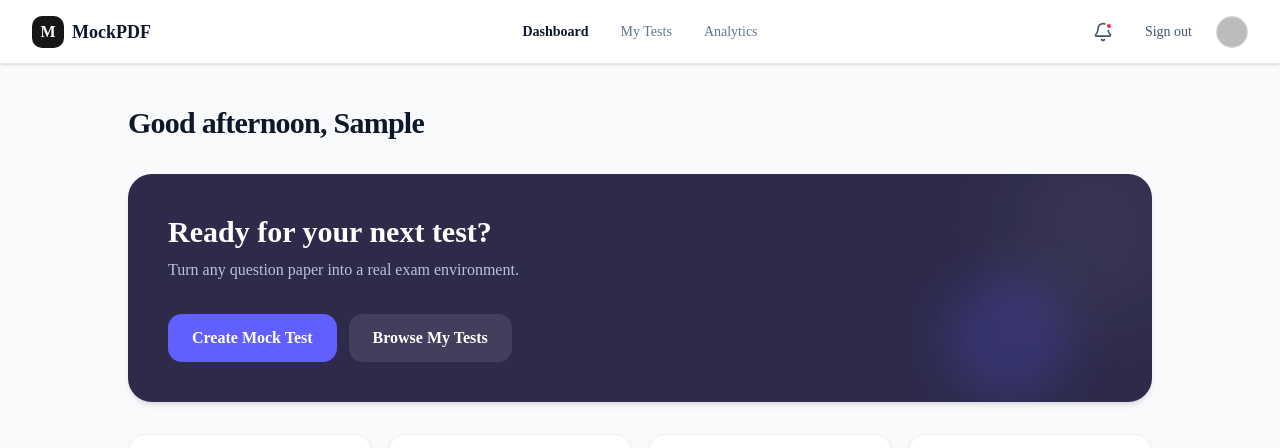
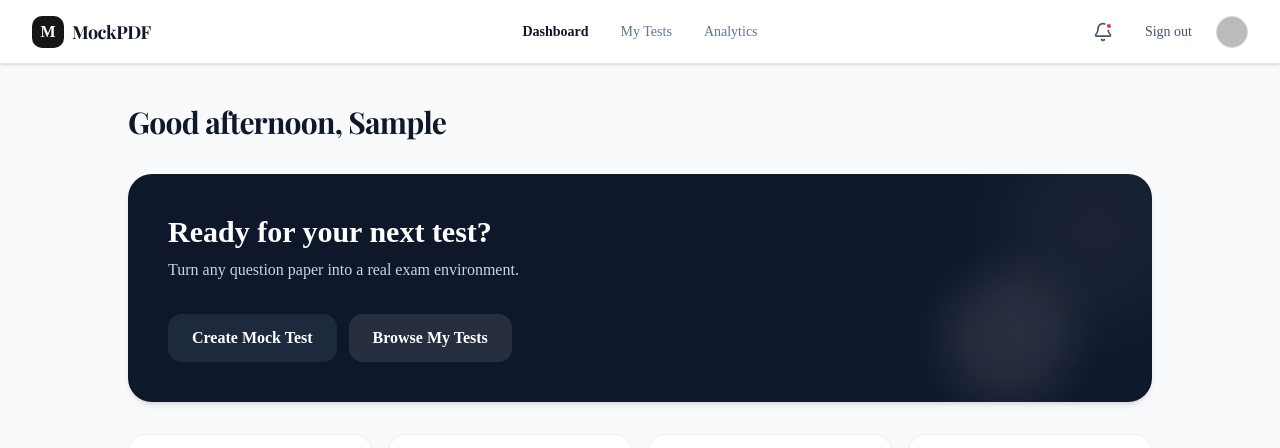
Before and after one commit to Jasbir94/Tests, a Next.js app: page /dashboard in a window 1280 px wide. Shown: the top 448 px of the page. Built offline with nearby package versions, Linux system fonts and the light colour scheme; no server answers; the database is empty; sample sign-in values are in the browser's storage; a web font is replaced by a local one.

Commit message:
UI: Unify design system - replace indigo with slate across the dashboard to match the modern homepage aesthetic

```diff
--- a/src/app/dashboard/analytics/page.tsx
+++ b/src/app/dashboard/analytics/page.tsx
@@ -67,7 +67,7 @@ export default async function AnalyticsPage() {
       {/* Page Header */}
       <div className="sticky top-0 z-10 bg-slate-50 border-b border-slate-100 px-4 pt-4 pb-3 md:px-8">
         <div className="max-w-3xl mx-auto">
-          <h1 className="text-xl font-bold text-slate-900">Analytics</h1>
+          <h1 className="text-xl font-bold text-slate-900 font-serif">Analytics</h1>
           <p className="text-sm text-slate-500 mt-0.5">Your performance across all tests</p>
         </div>
       </div>
@@ -77,8 +77,8 @@ export default async function AnalyticsPage() {
         {totalAttempts === 0 ? (
           /* Empty State */
           <div className="flex flex-col items-center justify-center py-20 text-center">
-            <div className="w-16 h-16 bg-indigo-50 rounded-2xl flex items-center justify-center mb-4">
-              <BarChart2 className="w-8 h-8 text-indigo-400" />
+            <div className="w-16 h-16 bg-slate-100 rounded-2xl flex items-center justify-center mb-4">
+              <BarChart2 className="w-8 h-8 text-slate-500" />
             </div>
             <h2 className="text-lg font-bold text-slate-800 mb-1">No data yet</h2>
             <p className="text-slate-500 text-sm mb-6 max-w-xs">
@@ -86,7 +86,7 @@ export default async function AnalyticsPage() {
             </p>
             <Link
               href="/dashboard/tests"
-              className="flex items-center gap-2 h-12 px-6 bg-indigo-600 hover:bg-indigo-700 text-white font-semibold rounded-xl transition-colors"
+              className="flex items-center gap-2 h-12 px-6 bg-slate-900 hover:bg-slate-800 text-white font-semibold rounded-xl transition-colors"
             >
               <BookOpen className="w-4 h-4" />
               Go to My Tests
@@ -96,7 +96,7 @@ export default async function AnalyticsPage() {
           <>
             {/* ── Summary Stats Grid ── */}
             <div className="grid grid-cols-2 gap-3">
-              <StatCard icon={<Target className="w-5 h-5 text-indigo-500" />} label="Avg Score" value={`${avgScore}%`} />
+              <StatCard icon={<Target className="w-5 h-5 text-slate-700" />} label="Avg Score" value={`${avgScore}%`} />
               <StatCard icon={<Award className="w-5 h-5 text-amber-500" />} label="Best Score" value={`${bestScore}%`} />
               <StatCard icon={<CheckCircle2 className="w-5 h-5 text-green-500" />} label="Accuracy" value={`${accuracy}%`} />
               <StatCard icon={<Clock className="w-5 h-5 text-blue-500" />} label="Time Studied" value={hoursStr} />
@@ -151,7 +151,7 @@ export default async function AnalyticsPage() {
               {attempts.length > 8 && (
                 <Link
                   href="/dashboard/tests"
-                  className="block text-center text-sm font-semibold text-indigo-600 mt-3 hover:underline"
+                  className="block text-center text-sm font-semibold text-slate-900 mt-3 hover:underline"
                 >
                   View all tests →
                 </Link>
--- a/src/app/dashboard/layout.tsx
+++ b/src/app/dashboard/layout.tsx
@@ -20,7 +20,7 @@ export default async function DashboardLayout({
             <div className="w-8 h-8 bg-primary rounded-lg flex items-center justify-center text-primary-foreground font-bold">
               M
             </div>
-            <span className="font-bold text-lg hidden md:block">MockPDF</span>
+            <span className="font-bold text-lg hidden md:block font-serif tracking-tight">MockPDF</span>
           </Link>
         </div>
 
--- a/src/app/dashboard/page.tsx
+++ b/src/app/dashboard/page.tsx
@@ -47,22 +47,22 @@ export default async function DashboardPage() {
 
       {/* Mobile Greeting (Desktop handles this in layout or left aligns) */}
       <div className="pt-2">
-        <h1 className="text-[26px] md:text-3xl font-bold tracking-tight text-slate-900 leading-tight">
+        <h1 className="text-[26px] md:text-3xl font-bold tracking-tight text-slate-900 leading-tight font-serif">
           {greeting},<br className="md:hidden" /> {firstName}
         </h1>
       </div>
 
       {/* Main Hero Card */}
-      <div className="bg-[#2D2A4A] rounded-2xl md:rounded-[24px] p-6 md:p-10 flex flex-col items-start relative overflow-hidden shadow-md">
+      <div className="bg-slate-900 rounded-2xl md:rounded-[24px] p-6 md:p-10 flex flex-col items-start relative overflow-hidden shadow-md">
         {/* Subtle decorative circles */}
         <div className="absolute top-0 right-0 -mt-10 -mr-10 w-48 h-48 bg-white/5 rounded-full blur-2xl"></div>
-        <div className="absolute bottom-0 right-20 w-32 h-32 bg-indigo-500/20 rounded-full blur-xl"></div>
+        <div className="absolute bottom-0 right-20 w-32 h-32 bg-white/10 rounded-full blur-xl"></div>
 
         <h2 className="text-2xl md:text-3xl font-bold text-white mb-2 relative z-10">Ready for your next test?</h2>
-        <p className="text-indigo-100/80 mb-8 text-sm md:text-base max-w-sm relative z-10">Turn any question paper into a real exam environment.</p>
+        <p className="text-slate-300 mb-8 text-sm md:text-base max-w-sm relative z-10">Turn any question paper into a real exam environment.</p>
 
         <div className="flex flex-col sm:flex-row gap-3 w-full sm:w-auto relative z-10">
-          <Link href="/dashboard/create" className="bg-indigo-500 hover:bg-indigo-600 text-white font-semibold h-12 px-6 rounded-xl flex items-center justify-center transition-colors">
+          <Link href="/dashboard/create" className="bg-slate-800 hover:bg-slate-700 text-white font-semibold h-12 px-6 rounded-xl flex items-center justify-center transition-colors">
             Create Mock Test
           </Link>
           <Link href="/dashboard/tests" className="bg-white/10 hover:bg-white/20 text-white font-semibold h-12 px-6 rounded-xl flex items-center justify-center transition-colors">
@@ -115,7 +115,7 @@ export default async function DashboardPage() {
               <div className="bg-white rounded-2xl p-5 border border-slate-100 shadow-sm flex flex-col">
                 <div className="flex justify-between items-start mb-4">
                   <div className="flex items-center gap-3">
-                    <div className="w-10 h-10 rounded-lg bg-indigo-50 flex items-center justify-center text-indigo-600">
+                    <div className="w-10 h-10 rounded-lg bg-slate-100 flex items-center justify-center text-slate-900">
                       <FileTextIcon className="w-5 h-5" />
                     </div>
                     <div>
@@ -131,7 +131,7 @@ export default async function DashboardPage() {
                     <span>0 / {activeTest.totalQuestions}</span>
                   </div>
                   <div className="w-full h-2 bg-slate-100 rounded-full overflow-hidden">
-                    <div className="h-full bg-indigo-500 rounded-full" style={{ width: '0%' }}></div>
+                    <div className="h-full bg-slate-800 rounded-full" style={{ width: '0%' }}></div>
                   </div>
                 </div>
 
@@ -147,7 +147,7 @@ export default async function DashboardPage() {
             <div>
               <div className="flex items-center justify-between mb-3">
                 <h3 className="text-lg font-bold text-slate-900">Recent Tests</h3>
-                <Link href="/dashboard/tests" className="text-sm font-semibold text-indigo-600 hover:text-indigo-700">See all</Link>
+                <Link href="/dashboard/tests" className="text-sm font-semibold text-slate-900 hover:text-slate-800">See all</Link>
               </div>
               <div className="flex flex-col gap-3">
                 {recentTests.map((test) => {
--- a/src/app/dashboard/tests/page.tsx
+++ b/src/app/dashboard/tests/page.tsx
@@ -48,12 +48,12 @@ export default async function MyTestsPage() {
       <div className="sticky top-0 z-10 bg-slate-50 border-b border-slate-100 px-4 pt-4 pb-3 md:px-8">
         <div className="flex items-center justify-between max-w-3xl mx-auto">
           <div>
-            <h1 className="text-xl font-bold text-slate-900">My Tests</h1>
+            <h1 className="text-xl font-bold text-slate-900 font-serif">My Tests</h1>
             <p className="text-sm text-slate-500 mt-0.5">{tests.length} test{tests.length !== 1 ? "s" : ""} created</p>
           </div>
           <Link
             href="/dashboard/create"
-            className="flex items-center gap-1.5 h-10 px-4 bg-indigo-600 hover:bg-indigo-700 text-white text-sm font-semibold rounded-xl transition-colors shadow-sm"
+            className="flex items-center gap-1.5 h-10 px-4 bg-slate-900 hover:bg-slate-800 text-white text-sm font-semibold rounded-xl transition-colors shadow-sm"
           >
             <Plus className="w-4 h-4" />
             <span className="hidden sm:inline">New Test</span>
@@ -65,8 +65,8 @@ export default async function MyTestsPage() {
         {tests.length === 0 ? (
           /* Empty State */
           <div className="flex flex-col items-center justify-center py-20 text-center">
-            <div className="w-16 h-16 bg-indigo-50 rounded-2xl flex items-center justify-center mb-4">
-              <BookOpen className="w-8 h-8 text-indigo-400" />
+            <div className="w-16 h-16 bg-slate-100 rounded-2xl flex items-center justify-center mb-4">
+              <BookOpen className="w-8 h-8 text-slate-500" />
             </div>
             <h2 className="text-lg font-bold text-slate-800 mb-1">No tests yet</h2>
             <p className="text-slate-500 text-sm mb-6 max-w-xs">
@@ -74,7 +74,7 @@ export default async function MyTestsPage() {
             </p>
             <Link
               href="/dashboard/create"
-              className="flex items-center gap-2 h-12 px-6 bg-indigo-600 hover:bg-indigo-700 text-white font-semibold rounded-xl transition-colors"
+              className="flex items-center gap-2 h-12 px-6 bg-slate-900 hover:bg-slate-800 text-white font-semibold rounded-xl transition-colors"
             >
               <Plus className="w-4 h-4" />
               Create your first test
@@ -145,13 +145,13 @@ export default async function MyTestsPage() {
                       href={`/test/preview/results?testId=${test.id}`}
                       className="flex-1 flex items-center justify-center gap-1.5 py-3 text-sm font-semibold text-slate-600 hover:bg-slate-50 transition-colors border-r border-slate-100"
                     >
-                      <BarChart2 className="w-4 h-4 text-indigo-500" />
+                      <BarChart2 className="w-4 h-4 text-slate-700" />
                       Results
                     </Link>
                   )}
                   <Link
                     href={`/dashboard/create?testId=${test.id}`}
-                    className="flex-1 flex items-center justify-center gap-1.5 py-3 text-sm font-semibold text-indigo-600 hover:bg-indigo-50 transition-colors"
+                    className="flex-1 flex items-center justify-center gap-1.5 py-3 text-sm font-semibold text-slate-900 hover:bg-slate-100 transition-colors"
                   >
                     {hasAttempt ? (
                       <><RotateCcw className="w-4 h-4" /> Retake</>
```
